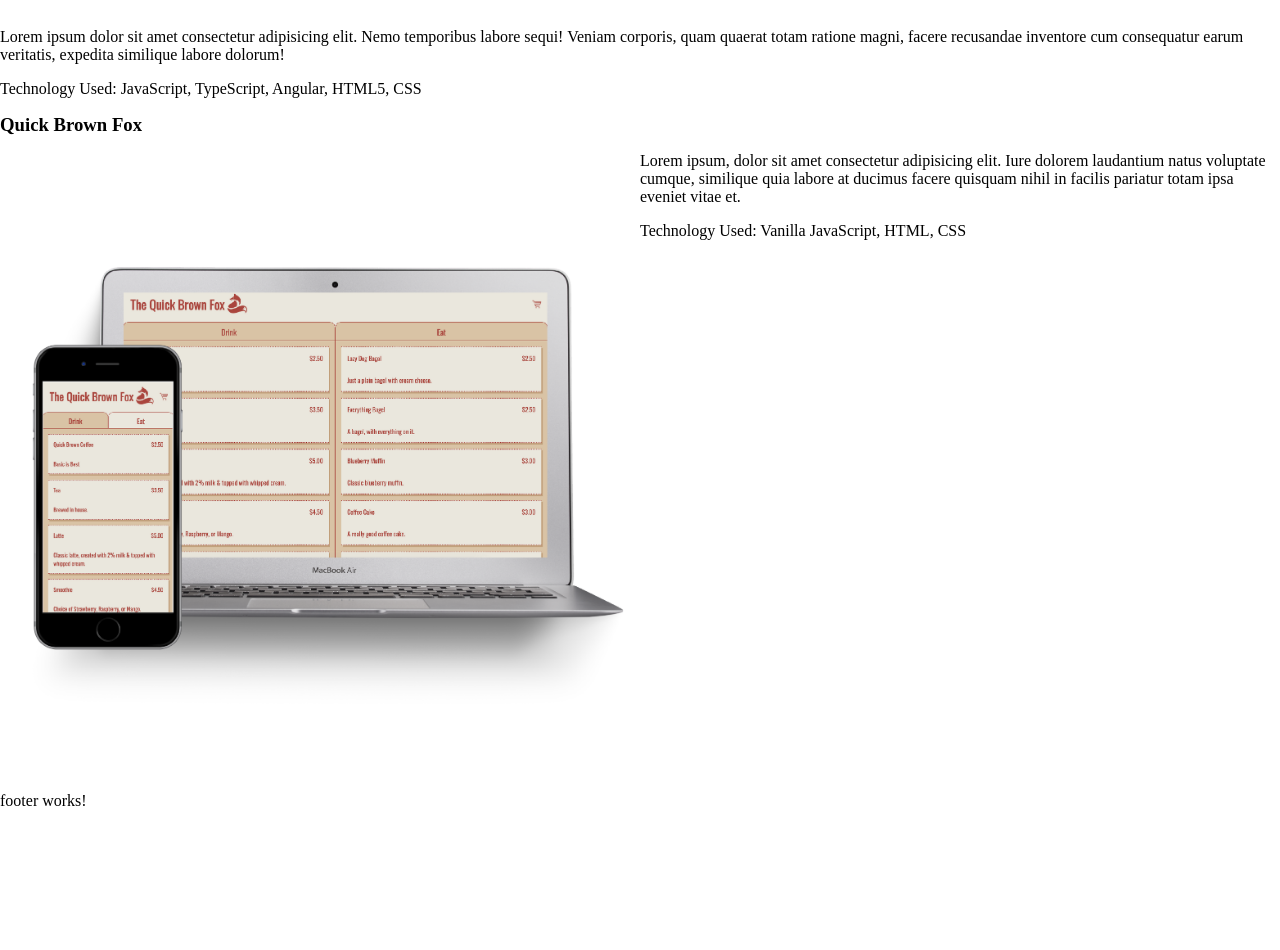
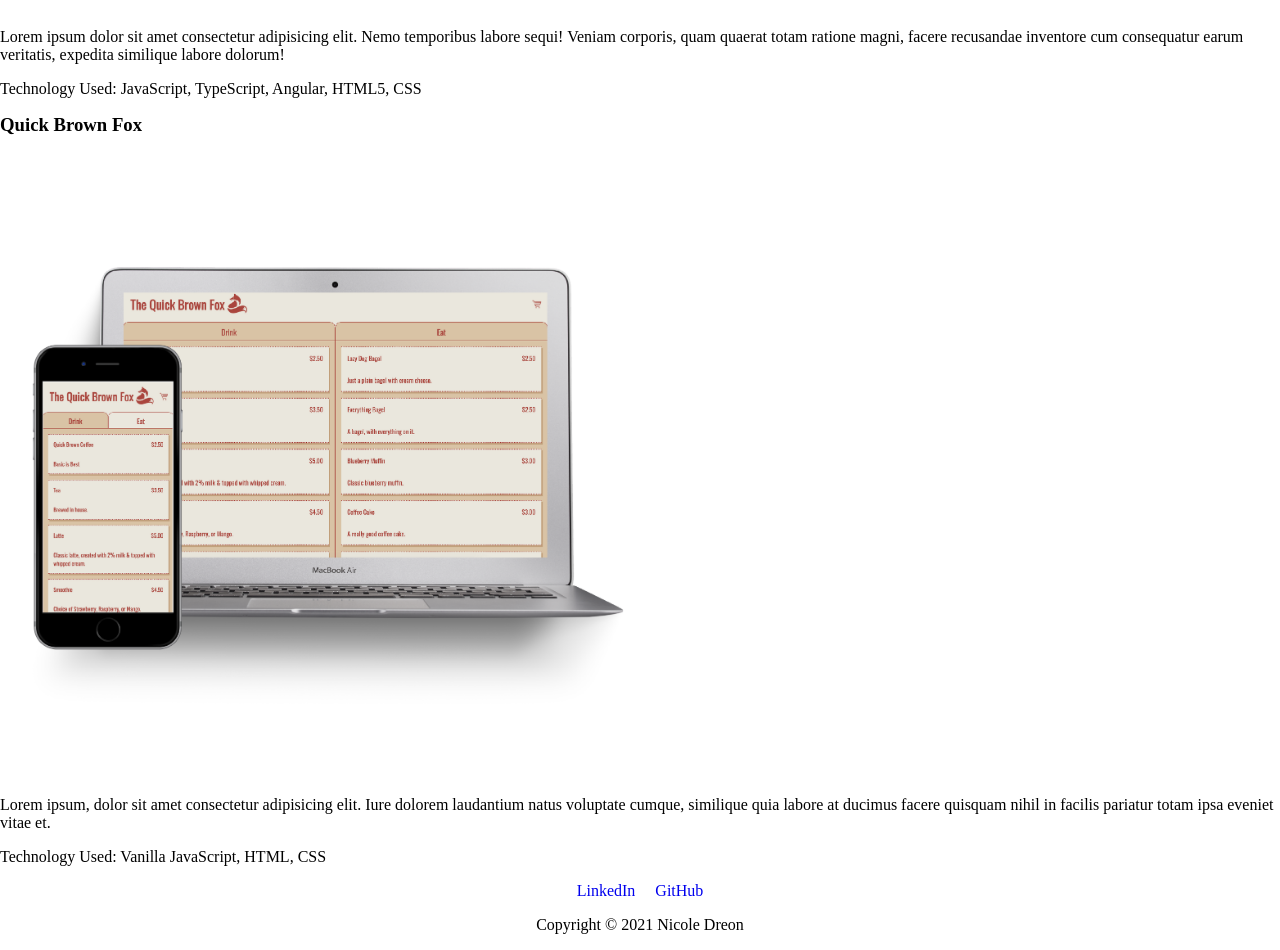
Before and after one commit to NicoleDreon/portfolio, an Angular app: page / in a window 1280 px wide. Shown: the part 2000-2950 px from the top of the page. Before the commit the page ends 2826 px from the top, so only its background shows below. Built offline with nearby package versions, Linux system fonts and the light colour scheme.

Commit message:
added content to footer and slightly styled

```diff
--- a/src/app/footer/footer.component.css
+++ b/src/app/footer/footer.component.css
@@ -0,0 +1,10 @@
+.footer-container {
+  display: flex;
+  flex-direction: column;
+  align-items: center;
+  justify-content: space-between;
+}
+.link {
+  text-decoration: none;
+  margin: 0 10px;
+}
--- a/src/app/footer/footer.component.html
+++ b/src/app/footer/footer.component.html
@@ -1 +1,19 @@
-<p>footer works!</p>
+<div class="footer-container">
+  <div>
+    <a
+      class="link"
+      href="https://www.linkedin.com/in/nicoledreon/"
+      target="_blank"
+      rel="noopener noreferrer"
+      >LinkedIn</a
+    >
+    <a
+      class="link"
+      href="https://github.com/NicoleDreon"
+      target="_blank"
+      rel="noopener noreferrer"
+      >GitHub</a
+    >
+  </div>
+  <p>Copyright © 2021 Nicole Dreon</p>
+</div>
--- a/src/app/projects/projects.component.css
+++ b/src/app/projects/projects.component.css
@@ -1,10 +1,15 @@
+.img {
+  /* display: flex; */
+  /* align-items: center; */
+}
 .young-chef-link {
   text-decoration: none;
 }
 
-.brown-fox-container {
+/* .brown-fox-container {
   display: flex;
-}
+  flex-direction: column;
+} */
 .brown-fox-img {
   width: 50%;
 }
--- a/src/app/projects/projects.component.html
+++ b/src/app/projects/projects.component.html
@@ -1,7 +1,7 @@
 <h1>Projects</h1>
 <div>
   <h3>Young Chef</h3>
-  <img src="" alt="" />
+  <img class="img" src="" alt="" />
   <div>
     <p>
       Lorem ipsum dolor sit, amet consectetur adipisicing elit. Nam illo animi
@@ -17,7 +17,7 @@
 </div>
 <h3>Recipe Finder</h3>
 <div>
-  <img src="" alt="" />
+  <img calss="img" src="" alt="" />
   <div>
     <p>
       Lorem ipsum dolor sit amet consectetur adipisicing elit. Nemo temporibus
@@ -30,13 +30,13 @@
 </div>
 <h3>Quick Brown Fox</h3>
 <div class="brown-fox-container">
-  <img class="brown-fox-img" src="/assets/QuickBrownFoxImg.png" alt="" />
-  <div>
+  <img class="img brown-fox-img" src="/assets/QuickBrownFoxImg.png" alt="" />
+  <!-- <div> -->
   <p>
     Lorem ipsum, dolor sit amet consectetur adipisicing elit. Iure dolorem
     laudantium natus voluptate cumque, similique quia labore at ducimus facere
     quisquam nihil in facilis pariatur totam ipsa eveniet vitae et.
   </p>
   <p>Technology Used: Vanilla JavaScript, HTML, CSS</p>
+  <!-- </div> -->
 </div>
-</div>
```
Lines whose indentation alone changed are shown as unchanged.
